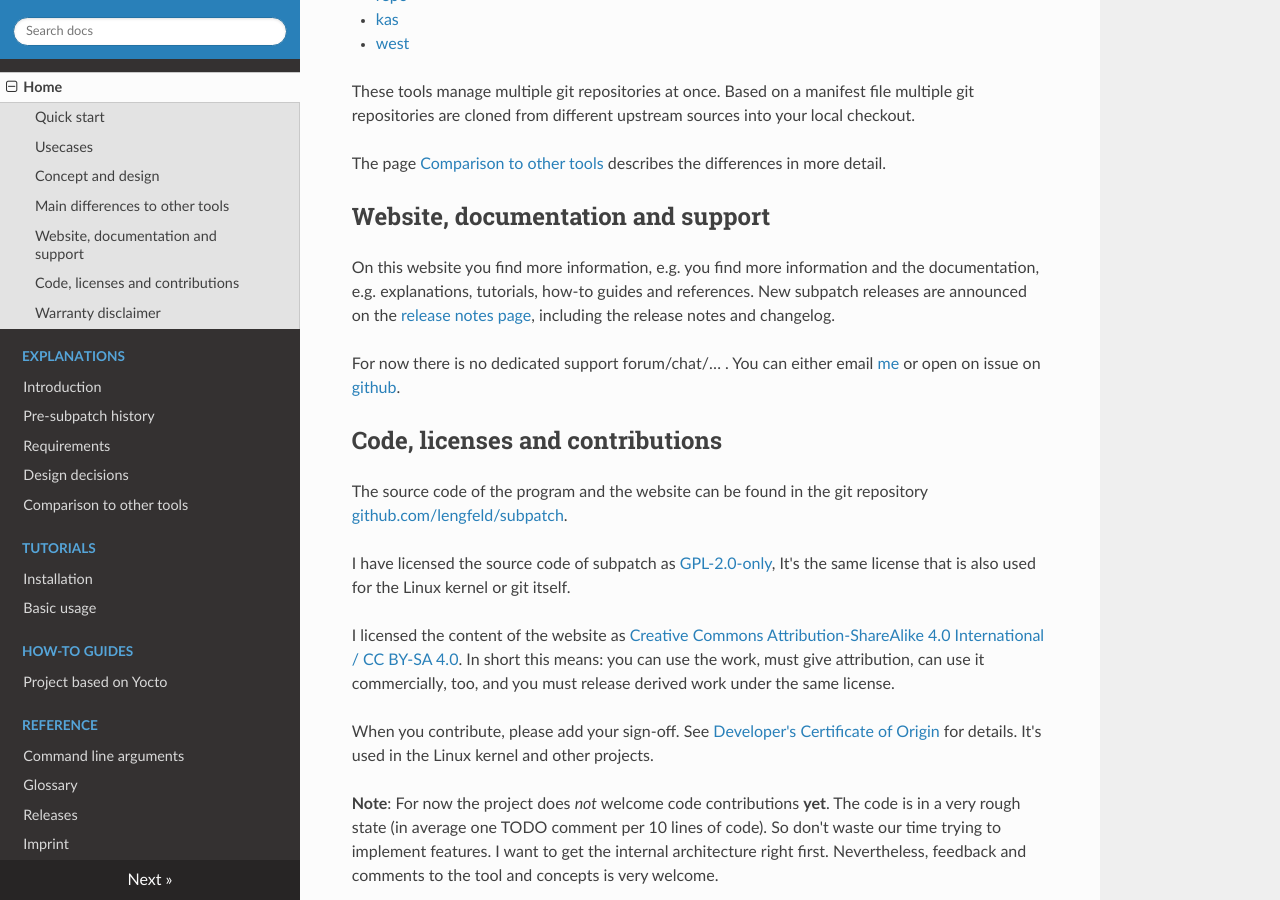
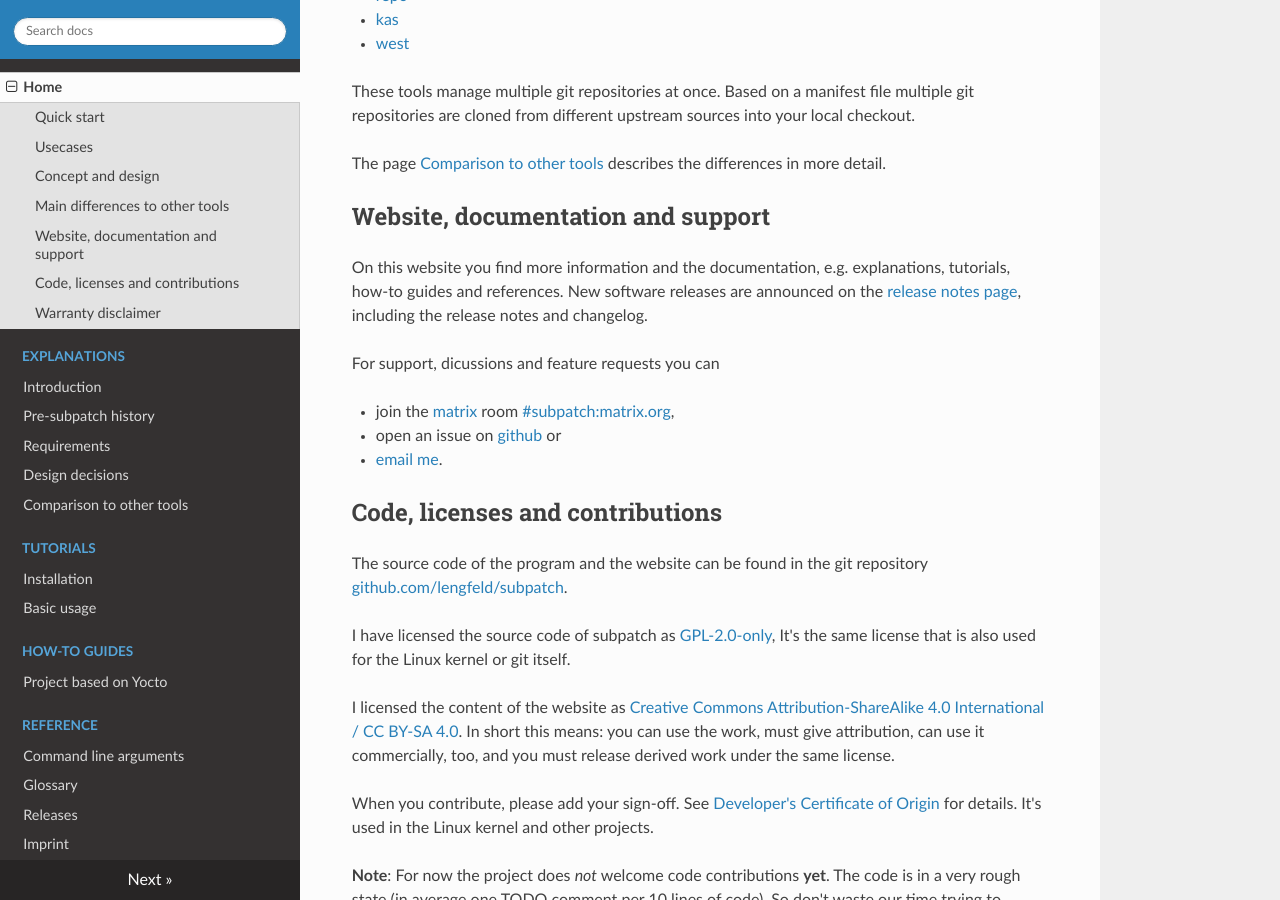
Before and after one commit to lengfeld/subpatch, an MkDocs documentation site: the page built from website/index.md, in a window 1280 px wide and 900 px high, scrolled down 1412 px. Built offline with MkDocs 1.6.1, drawn with Linux system fonts in a browser that asks for light colours; nearby versions of some CDN libraries.

Commit message:
support: Add matrix channel and fix wording

```diff
--- a/website/index.md
+++ b/website/index.md
@@ -78,15 +78,18 @@
 
 ## Website, documentation and support
 
-On this website you find more information, e.g.
+On this website
 you find more information and the documentation, e.g. explanations, tutorials,
-how-to guides and references. New subpatch releases are announced on the
+how-to guides and references. New software releases are announced on the
 [release notes page](ref/releases.md),
 including the release notes and changelog.
 
-For now there is no dedicated support forum/chat/… . You can either
-email [me](mailto:stefan+subpatch@lengfeld.xyz) or open on issue on
-[github](https://github.com/lengfeld/subpatch/issues).
+For support, dicussions and feature requests you can
+
+* join the [matrix](https://matrix.org/) room
+  [#subpatch:matrix.org](https://matrix.to/#/#subpatch:matrix.org),
+* open an issue on [github](https://github.com/lengfeld/subpatch/issues) or
+* [email me](mailto:stefan+subpatch@lengfeld.xyz).
 
 
 ## Code, licenses and contributions
```
Also changed, not shown: README.md (+7 -4 lines), 1 other file.
